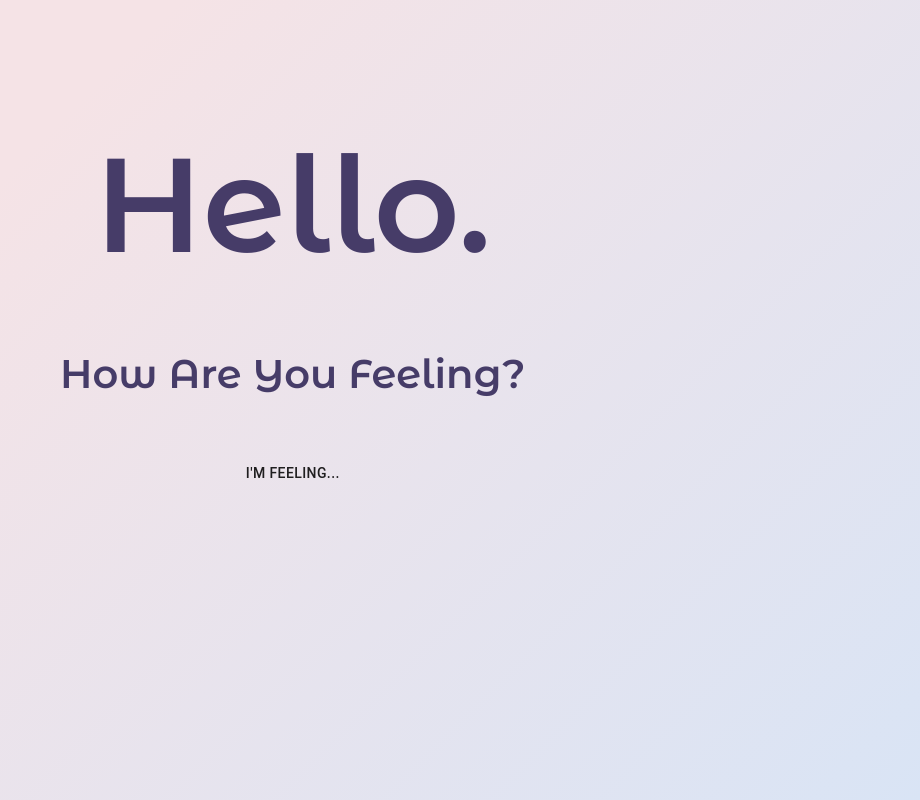
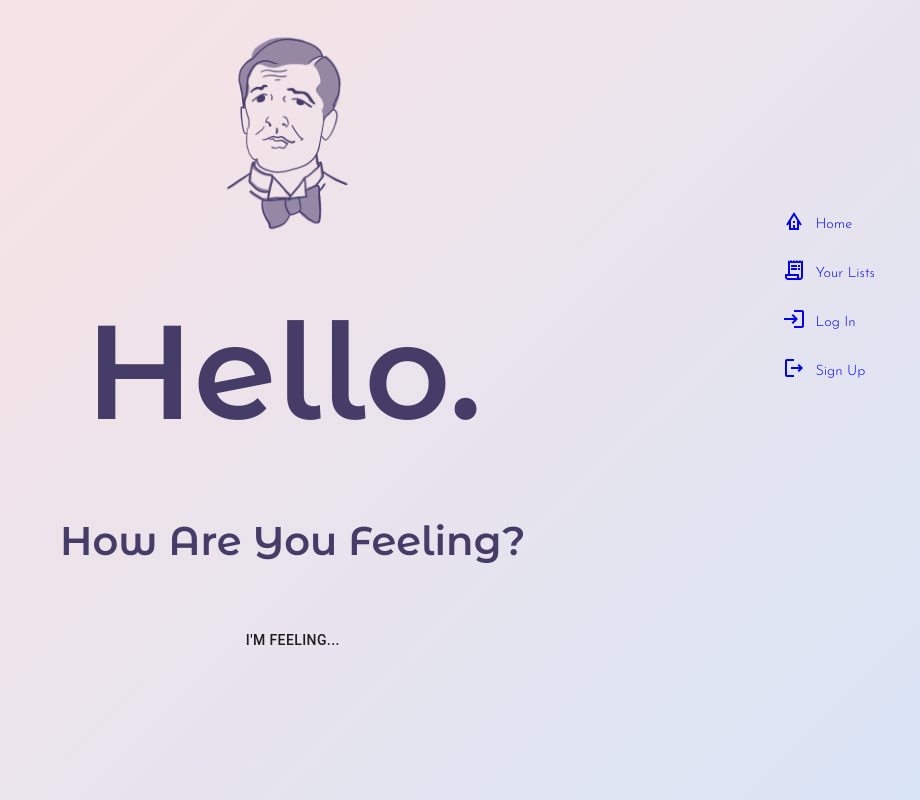
Before and after one commit to tigertiger/Sweet-Butler, a React (Create React App) app in the folder sweet-butler-app-2/: page / in a window 1280 px wide. Shown: the whole page, without its empty margins (360-1280 px from the left). Built offline with nearby package versions, Linux system fonts and the light colour scheme; no server answers.

Commit message:
fix stress input

```diff
--- a/sweet-butler-app-2/src/App.js
+++ b/sweet-butler-app-2/src/App.js
@@ -26,8 +26,8 @@ function App() {
   return (
     <Router>
       <div className="App">
-        {/* <Brand />
-        <Nav /> */}
+        <Brand />
+        <Nav />
         <Switch>
           <Route
             exact path='/cupboard'>
--- a/sweet-butler-app-2/src/components/Greeting.js
+++ b/sweet-butler-app-2/src/components/Greeting.js
@@ -50,10 +50,10 @@ const Greeting = ({ text, text2 }) => {
 
 Greeting.defaultProps = {
   text: 'Hello.'
+
 }
 
 Greeting.propTypes = {
-  text: PropTypes.string,
   text: PropTypes.string
 }
 
--- a/sweet-butler-app-2/src/components/Helper.js
+++ b/sweet-butler-app-2/src/components/Helper.js
@@ -8,7 +8,7 @@ function Helper() {
 
   const [todos, setTodos] = useState([]);
   const [object, setObject] = useState('');
-  const [stress, setStress] = useState('');
+  const [stress, setStress] = useState(false);
   const [time, setTime] = useState('');
   const [energy, setEnergy] = useState('');
   const [location, setLocation] = useState ('');
```
